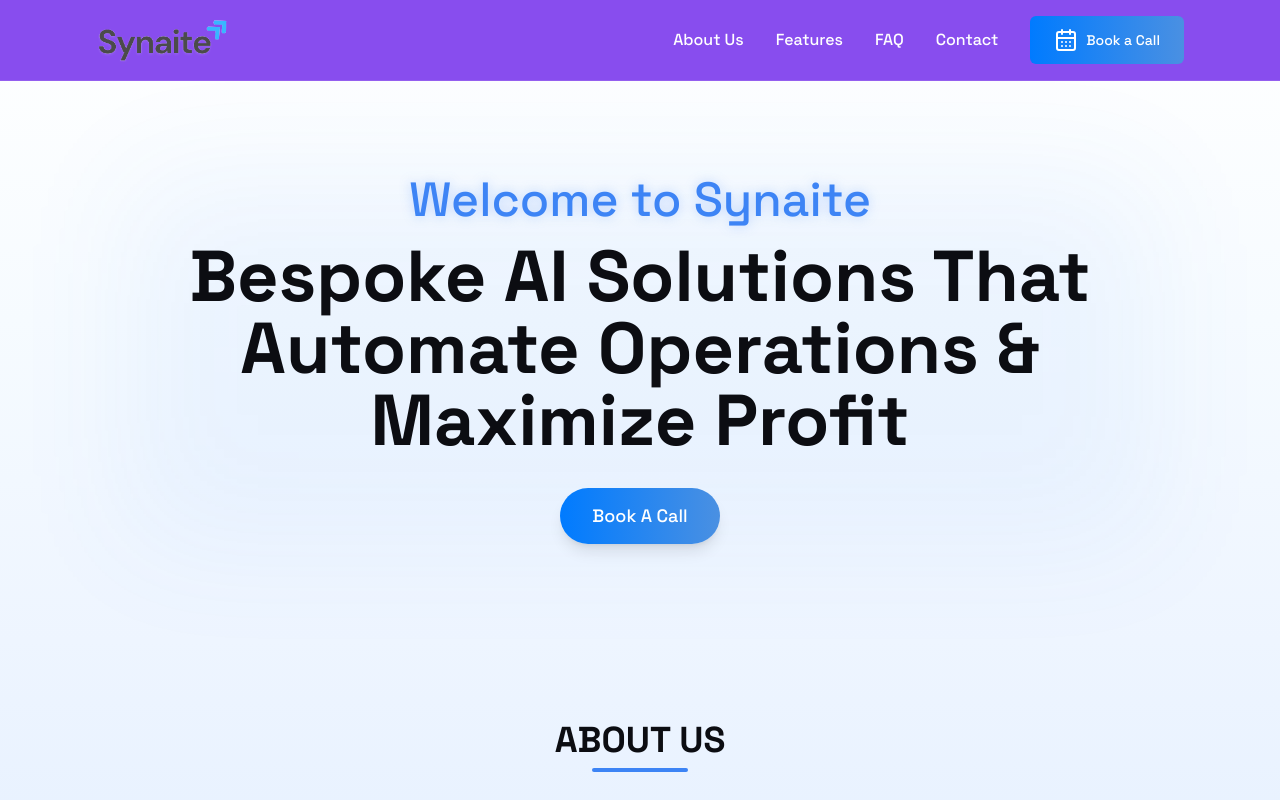
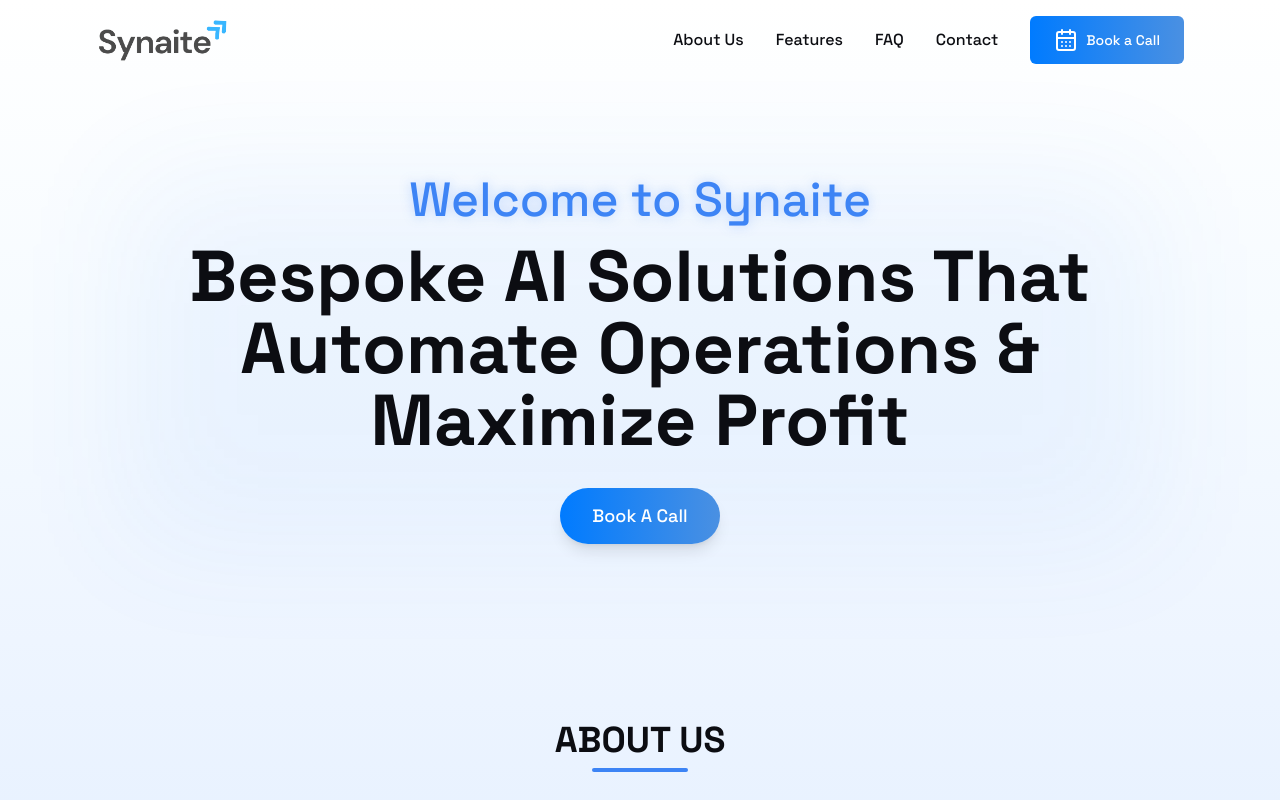
Before and after one commit to Synaite/synaite-62, a React (Vite) app: page / in a window 1280 px wide. Shown: the top 800 px of the page. Built offline with nearby package versions, Linux system fonts and the light colour scheme.

Commit message:
Reverted to commit 46940d6f97a9501ae521b2306299d886a4841b4d

```diff
--- a/src/components/Navbar.tsx
+++ b/src/components/Navbar.tsx
@@ -30,9 +30,7 @@ const Navbar = () => {
 
   return (
     <nav className={`py-4 px-6 md:px-12 lg:px-24 w-full fixed top-0 z-50 transition-all duration-300 ${
-      scrolled
-        ? "bg-background/90 backdrop-blur-md shadow-lg shadow-primary/10"
-        : "bg-violet/90 backdrop-blur-md border-b border-white/10"
+      scrolled ? "bg-background/90 backdrop-blur-md shadow-lg shadow-primary/10" : "bg-transparent"
     }`}>
       <div className="max-w-7xl mx-auto flex justify-between items-center">
         <div className="flex items-center">
@@ -42,31 +40,31 @@ const Navbar = () => {
         <div className="hidden md:flex items-center space-x-8">
           <button
             onClick={() => scrollToSection('about')}
-            className="text-white hover:text-white/80 transition-colors group relative font-medium"
+            className="text-foreground hover:text-primary transition-colors group relative font-medium"
           >
             About Us
-            <span className="absolute -bottom-1 left-0 w-0 h-0.5 bg-white transition-all duration-300 group-hover:w-full"></span>
+            <span className="absolute -bottom-1 left-0 w-0 h-0.5 bg-primary transition-all duration-300 group-hover:w-full"></span>
           </button>
           <button
             onClick={() => scrollToSection('features')}
-            className="text-white hover:text-white/80 transition-colors group relative font-medium"
+            className="text-foreground hover:text-primary transition-colors group relative font-medium"
           >
             Features
-            <span className="absolute -bottom-1 left-0 w-0 h-0.5 bg-white transition-all duration-300 group-hover:w-full"></span>
+            <span className="absolute -bottom-1 left-0 w-0 h-0.5 bg-primary transition-all duration-300 group-hover:w-full"></span>
           </button>
           <button
             onClick={() => scrollToSection('faq')}
-            className="text-white hover:text-white/80 transition-colors group relative font-medium"
+            className="text-foreground hover:text-primary transition-colors group relative font-medium"
           >
             FAQ
-            <span className="absolute -bottom-1 left-0 w-0 h-0.5 bg-white transition-all duration-300 group-hover:w-full"></span>
+            <span className="absolute -bottom-1 left-0 w-0 h-0.5 bg-primary transition-all duration-300 group-hover:w-full"></span>
           </button>
           <button
             onClick={() => scrollToSection('contact')}
-            className="text-white hover:text-white/80 transition-colors group relative font-medium"
+            className="text-foreground hover:text-primary transition-colors group relative font-medium"
           >
             Contact
-            <span className="absolute -bottom-1 left-0 w-0 h-0.5 bg-white transition-all duration-300 group-hover:w-full"></span>
+            <span className="absolute -bottom-1 left-0 w-0 h-0.5 bg-primary transition-all duration-300 group-hover:w-full"></span>
           </button>
           <CalendlyDialog>
             <GradientButton size="default" className="animate-pulse hover:animate-none">
@@ -77,7 +75,7 @@ const Navbar = () => {
         </div>
 
         {/* Mobile Menu Button */}
-        <button className="md:hidden text-white" onClick={() => setIsMenuOpen(!isMenuOpen)}>
+        <button className="md:hidden text-foreground" onClick={() => setIsMenuOpen(!isMenuOpen)}>
           {!isMenuOpen ? (
             <svg xmlns="http://www.w3.org/2000/svg" fill="none" viewBox="0 0 24 24" strokeWidth={1.5} stroke="currentColor" className="w-6 h-6">
               <path strokeLinecap="round" strokeLinejoin="round" d="M3.75 6.75h16.5M3.75 12h16.5m-16.5 5.25h16.5" />
@@ -92,29 +90,29 @@ const Navbar = () => {
 
       {/* Mobile Menu */}
       {isMenuOpen && (
-        <div className="md:hidden pt-4 pb-2 bg-violet/95 backdrop-blur-md mt-4 rounded-lg shadow-lg">
+        <div className="md:hidden pt-4 pb-2 bg-background/95 backdrop-blur-md mt-4 rounded-lg shadow-lg">
           <div className="flex flex-col space-y-4 px-4">
             <button
               onClick={() => scrollToSection('about')}
-              className="text-white hover:text-white/80 transition-colors py-2 font-medium"
+              className="text-foreground hover:text-primary transition-colors py-2 font-medium"
             >
               About Us
             </button>
             <button
               onClick={() => scrollToSection('features')}
-              className="text-white hover:text-white/80 transition-colors py-2 font-medium"
+              className="text-foreground hover:text-primary transition-colors py-2 font-medium"
             >
               Features
             </button>
             <button
               onClick={() => scrollToSection('faq')}
-              className="text-white hover:text-white/80 transition-colors py-2 font-medium"
+              className="text-foreground hover:text-primary transition-colors py-2 font-medium"
             >
               FAQ
             </button>
             <button
               onClick={() => scrollToSection('contact')}
-              className="text-white hover:text-white/80 transition-colors py-2 font-medium"
+              className="text-foreground hover:text-primary transition-colors py-2 font-medium"
             >
               Contact
             </button>
```
